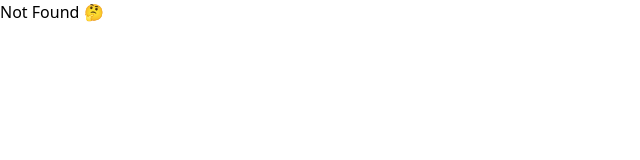
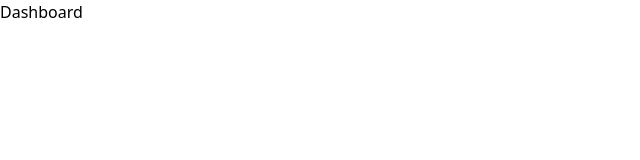
Before and after one commit to Liam-So/fintrack, a React (Vite) app in the folder frontend/: page /dashboard in a window 1280 px wide. Shown: the top 160 px of the page, without its empty margins (0-640 px from the left). Built offline with nearby package versions, Linux system fonts and the light colour scheme.

Commit message:
setup dashboard route

```diff
--- a/frontend/src/App.jsx
+++ b/frontend/src/App.jsx
@@ -4,6 +4,7 @@
   createBrowserRouter
 } from "react-router-dom";
 import LandingPage from "./pages/LandingPage";
+import Dashboard from "./pages/Dashboard";
 
 
 const router = createBrowserRouter([
@@ -17,6 +18,10 @@
     Component: SecureFileUpload
   },
   {
+    path: "/dashboard",
+    Component: Dashboard
+  },
+  {
     path: "*",
     Component: () => <p>Not Found 🤔</p>
   }
--- /dev/null
+++ b/frontend/src/pages/Dashboard.jsx
@@ -0,0 +1,9 @@
+import React from 'react'
+
+const Dashboard = () => {
+  return (
+    <div>Dashboard</div>
+  )
+}
+
+export default Dashboard
```
